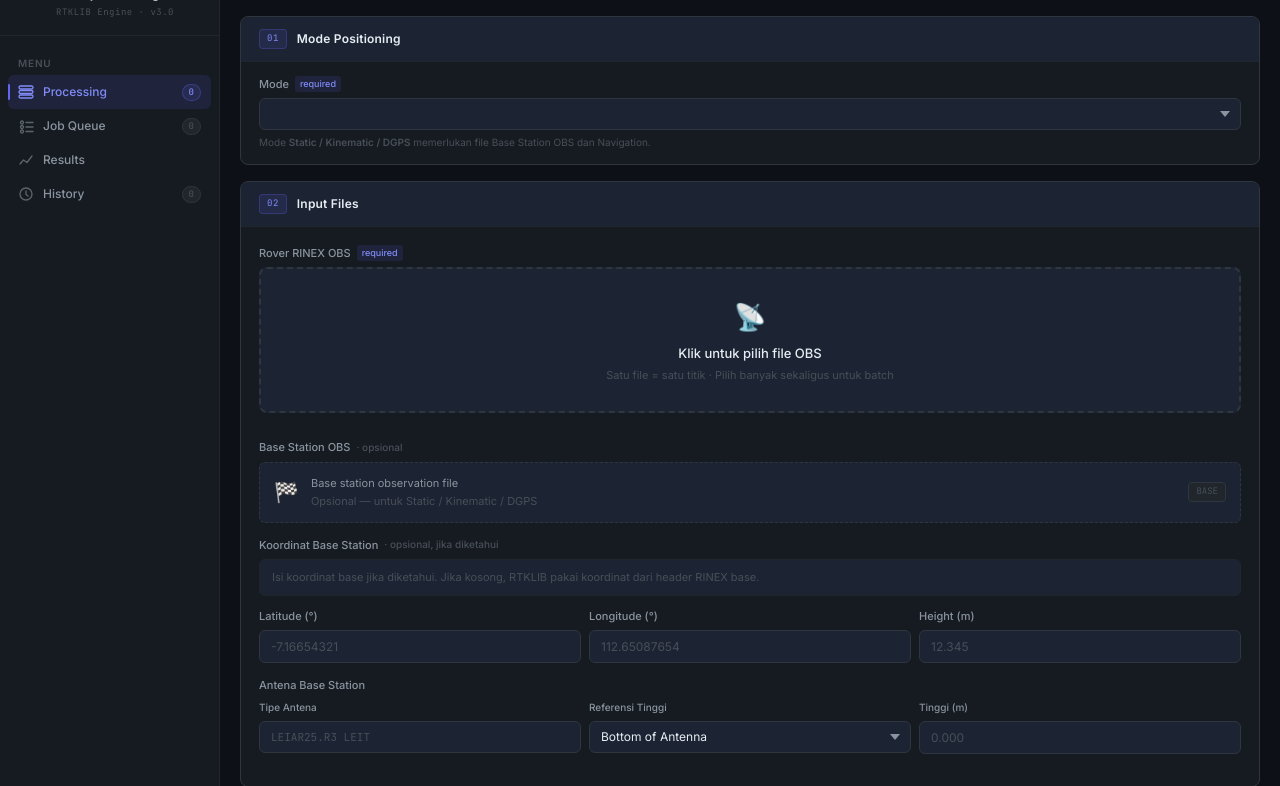
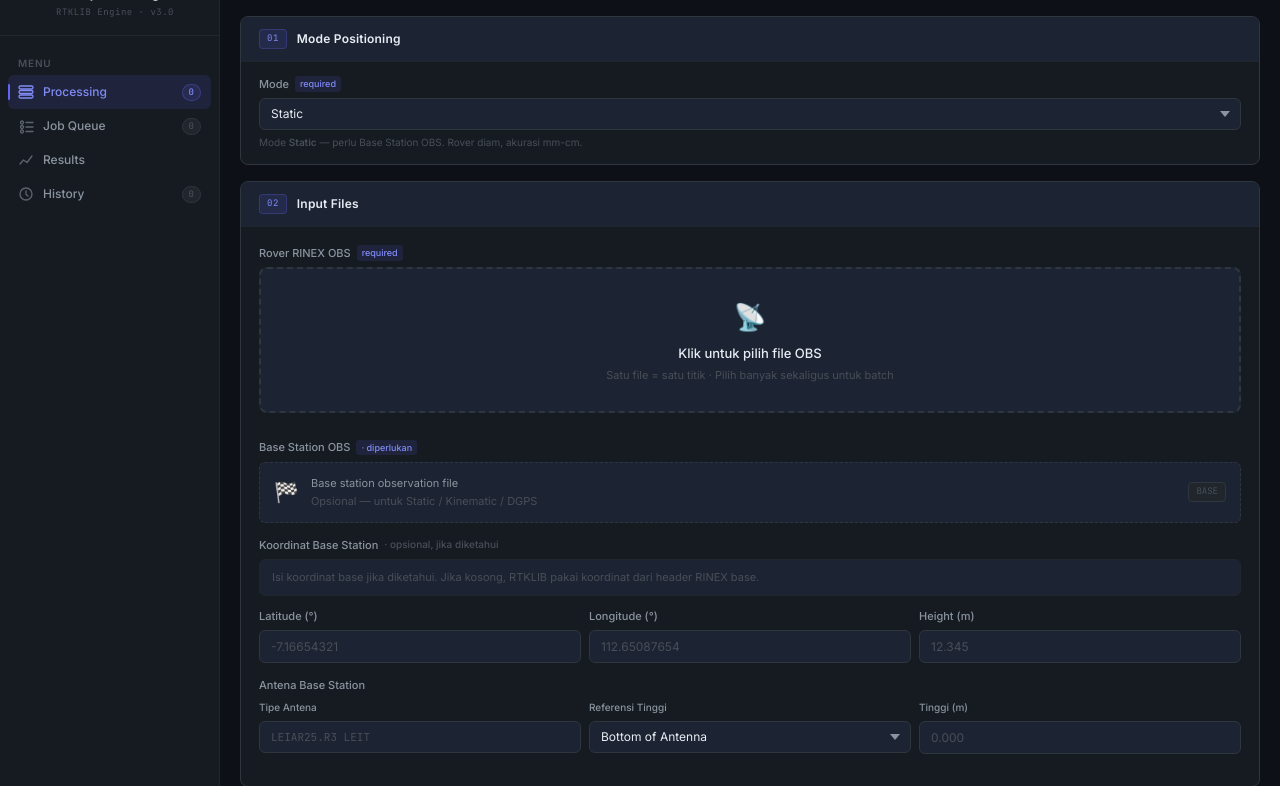
Before and after one commit to randyalihusni/gnss-processor, a Flask app: template templates/index.html in a window 1280 px wide. Shown: the part 52-838 px from the top of the page. Run offline with Flask 3, Linux system fonts and the light colour scheme; the template is opened without the code that fills it, so the values that code supplies are empty; some libraries are stand-ins or nearby versions.

Commit message:
Update index.html

```diff
--- a/templates/index.html
+++ b/templates/index.html
@@ -528,9 +528,12 @@ hr.dv{border:none;border-top:1px solid var(--border2);margin:14px 0}
           <div class="fg" style="margin-bottom:0">
             <div class="flbl">Mode <span class="req">required</span></div>
             <select id="mode" onchange="onModeChange()">
-              {% for key, label in modes.items() %}
-              <option value="{{ key }}" {% if key=='static' %}selected{% endif %}>{{ label }}</option>
-              {% endfor %}
+              <option value="single">Single Point (Code)</option>
+              <option value="dgps">DGPS/DGNSS</option>
+              <option value="kinematic">Kinematic</option>
+              <option value="static" selected>Static</option>
+              <option value="ppp-kinematic">PPP-Kinematic</option>
+              <option value="ppp-static">PPP-Static</option>
             </select>
             <div class="tip" id="mode-tip">Mode <b>Static / Kinematic / DGPS</b> memerlukan file Base Station OBS dan Navigation.</div>
           </div>
@@ -1193,7 +1196,7 @@ async function uploadAllRovers() {
   updateProcessBtn();
 }
 
-async async function uploadOneRover(file, idx) {
+async function uploadOneRover(file, idx) {
   const CHUNK_SIZE  = 2 * 1024 * 1024;
   const totalChunks = Math.ceil(file.size / CHUNK_SIZE);
   const uploadId    = Math.random().toString(36).slice(2) + Date.now();
```
